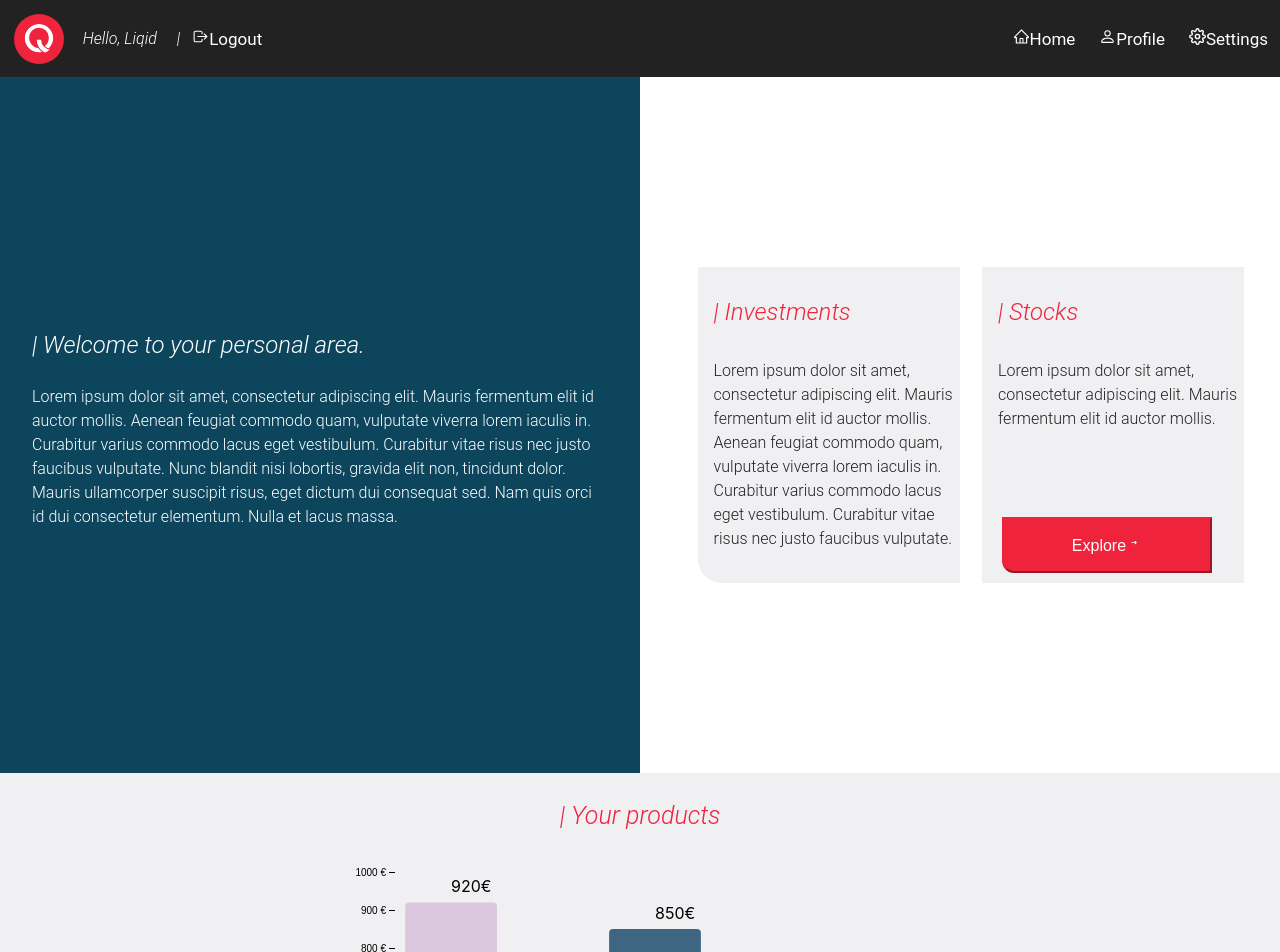
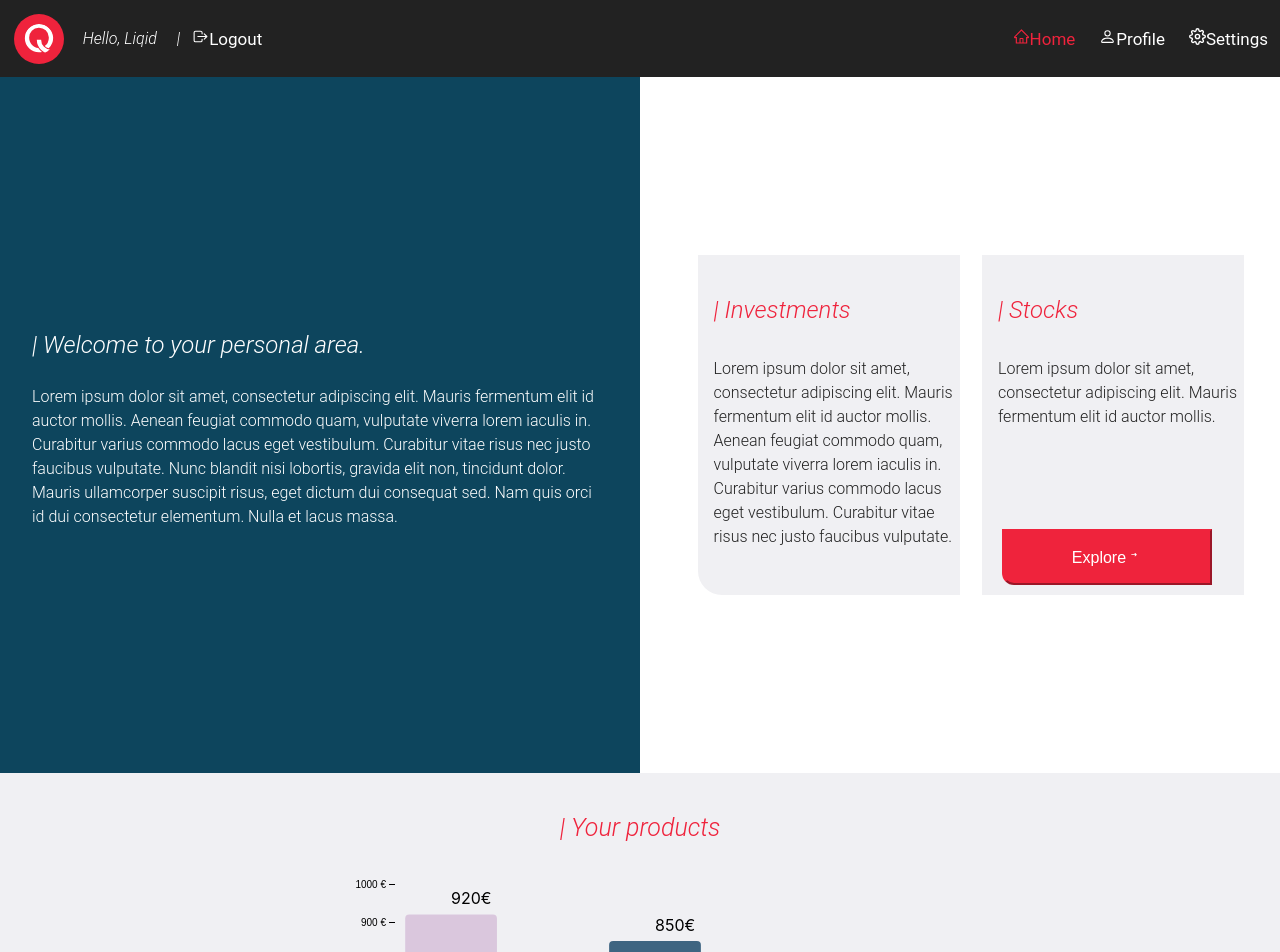
Before and after one commit to mya2h/liqid-code-challenge, a React (Create React App) app: page /home in a window 1280 px wide. Shown: the top 952 px of the page. Built offline with nearby package versions, Linux system fonts and the light colour scheme.

Commit message:
add active menu color

```diff
--- a/src/assets/styles/product.css
+++ b/src/assets/styles/barChart.css
@@ -12,17 +12,12 @@
   overflow-x: auto;
 }
 .tooltip{
-	background-color: #EF233C;
-	padding: 0.5%;
-	display: inline;
 	flex-direction: column;
 	font:normal 300 16px/21px Roboto;
-	float: left;
 
 }
 .tooltip span{
 	color: #1eb3ae;
-	padding-left: 13px;
 	float:right;
 }
 
@@ -30,6 +25,7 @@
 	font:italic normal 300 25px/33px Roboto;
 	color: #EF233C;
 	align-self: center;
+	padding-top: 1%;
 }
 .graph{
 	display: flex;
--- a/src/assets/styles/footer.css
+++ b/src/assets/styles/footer.css
@@ -4,7 +4,7 @@
     justify-content: center;
     text-align: center;
     background-color: #000000;
-    /* padding: 2px; */
+    overflow: hidden;
 }
 .footer h2{
     color: #EF233C;
--- a/src/assets/styles/landing.css
+++ b/src/assets/styles/landing.css
@@ -2,6 +2,7 @@
   display: grid;
   grid-template-columns: 50% 50%;
   height: 87vh;
+  overflow: hidden;
 
 }
 .row .col2{
@@ -19,22 +20,27 @@
 .investments{
 background: #F0F0F3;
 border-radius: 0 0 0 24px;
+display: block;
 align-items: center;
 }
 .stock{
 background: #F0F0F3;
+display: block;
 align-items: center;
+
 }
 .col2 h3{
   font: italic normal 300 1.5em/1.8em Roboto;
   color: #EF233C;
   padding-left: 16px;
   padding-right: 2px;
+  padding-top: 10px;
 }
 .col2 p{
   font: normal normal 300 1em/1.5em Roboto;
   padding-left: 16px;
   padding-right: 2px;
+  padding-bottom: 14px;
   color: #222222;
 }
 .stock .btn{
--- a/src/assets/styles/nav.css
+++ b/src/assets/styles/nav.css
@@ -1,3 +1,4 @@
+
 .nav{
   width: 100%;
   overflow: hidden;
@@ -60,6 +61,9 @@
 }
 
 .nav-link:hover{
+  color: #EF233C;
+}
+.active-link{
   color: #EF233C;
 }
 .toggle-icon {
--- a/src/components/Home/barChart.js
+++ b/src/components/Home/barChart.js
@@ -1,6 +1,6 @@
 import React, { useEffect} from 'react';
 import * as d3 from 'd3';
-import '../../assets/styles/product.css'
+import '../../assets/styles/barChart.css'
 
 
 const data = [
@@ -32,7 +32,7 @@ const BarChart = () => {
 
     useEffect(() => {
         DrawChart(data)
-    })
+    },[])
 
     function DrawChart(data) {
         var margin = { top: 20, right: 25, bottom: 30, left: 40 },
@@ -89,13 +89,15 @@ const BarChart = () => {
                 .style("opacity", 1)
         }
         var mousemove = function (event, d) {
+            const leftPosition = event.pageX
+            const topPosition = event.pageY
             Tooltip
                 .html(`
                     <div>Total:<span>${d.quantity} €</span></div>
                     <div>Initial invest:<span>${d.quantity} €</span></div>
                     <div>Growth:<span>${d.quantity / 100} %</span></div>`)
-                .style("left", event.pageX + "px")
-                .style("top", event.pageY + "px")
+                .style("left", leftPosition + "px")
+                .style("top", topPosition + "px")
 
         }
         var mouseleave = function (d) {
@@ -148,7 +150,6 @@ const BarChart = () => {
             <div id="div_template">
 
             </div>
-
         </div>
 
     )
--- a/src/components/Home/index.js
+++ b/src/components/Home/index.js
@@ -1,16 +1,16 @@
+import { useState } from 'react'
 import Nav from '../Nav'
 import Layout from './landing'
-import ProductChart from './products'
 import Footer from '../Footer'
-import { useState } from 'react'
+import BarChart from './barChart'
 import '../../assets/styles/nav.css'
+
 const Home = () => {
-    const [toggle, setToggle] = useState(false)
     return (
         <div>
-            <Nav setToggle={setToggle} />
+            <Nav active="home"/>
             <Layout/>
-            <ProductChart/>
+            <BarChart/>
             <Footer />
         </div>
     )
--- a/src/components/Home/products.js
+++ /dev/null
@@ -1,9 +0,0 @@
-import React from 'react';
-import BarChart from './barChart'
-function ProductChart() {
-  return (
-    <BarChart />
-  );
-}
-
-export default ProductChart
--- a/src/components/Nav/index.js
+++ b/src/components/Nav/index.js
@@ -10,29 +10,29 @@ import redLogo from '../../assets/images/redlogo.svg'
 import '../../assets/styles/nav.css'
 
 
-const Nav = ({ setToggle }) => {
+const Nav = ({active}) => {
+
     const [navbarOpen, setNavbarOpen] = useState(false)
     const handleToggle = () => {
-        setToggle(!navbarOpen)
         setNavbarOpen(!navbarOpen)
+    }
 
-    }
     return (
         <div>
             <nav className={navbarOpen ? "active-nav" : "nav"}>
                 <div className="nav-title">
                     {navbarOpen ? <div className="nav-logo-open"> <img src={redLogo} alt="logo"/></div> : <div className="nav-logo"> <img src={mainIcon} alt="logo"/></div>}
-                    <div className="menu-title"><NavLink to="/home" activeClassName="active-link" className="nav-link">Hello, Liqid</NavLink></div>
+                    <div className="menu-title"><NavLink to="/home" className={active==="main"?"nav-link active-link":"nav-link"}>Hello, Liqid</NavLink></div>
                     <div className="menu-title separator">|</div>
-                    <div className="nav-item left-item"><NavLink to="/home" activeClassName="active-link" className="nav-link"><IoLogOutOutline className="icon" />Logout</NavLink></div>
+                    <div className="nav-item left-item"><NavLink to="/" className="nav-link"><IoLogOutOutline className="icon" />Logout</NavLink></div>
                 </div>
 
                 <div className={navbarOpen ? "nav-menu active" : "nav-menu"}>
                     <ul className="nav-menu-right">
                         <li className="nav-item right-item"><NavLink to="/" className="nav-link" ><IoLogOutOutline className="icon" />Logout</NavLink></li>
-                        <li className="nav-item"><NavLink to="/home" activeClassName="active"  className="nav-link" ><AiOutlineHome className="icon" />Home</NavLink></li>
-                        <li className="nav-item"><NavLink to="/" className="nav-link" ><BsPerson className="icon" />Profile</NavLink></li>
-                        <li className="nav-item"><NavLink to="/" className="nav-link" ><FiSettings className="icon" />Settings</NavLink></li>
+                        <li className="nav-item"><NavLink to="/home" className={active==="home"?"nav-link active-link":"nav-link"} ><AiOutlineHome className="icon" />Home</NavLink></li>
+                        <li className="nav-item"><NavLink to="/" className={active==="profile"?"nav-link active-link":"nav-link"} ><BsPerson className="icon" />Profile</NavLink></li>
+                        <li className="nav-item"><NavLink to="/" className={active==="setting"?"nav-link active-link":"nav-link"} ><FiSettings className="icon" />Settings</NavLink></li>
                     </ul>
                     <div className="footer-sidebar">LIQID</div>
                 </div>
```
